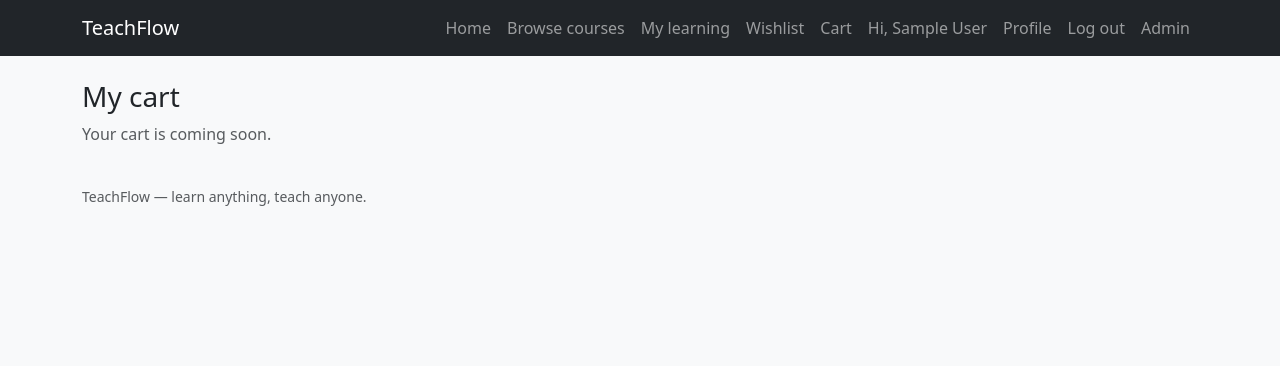
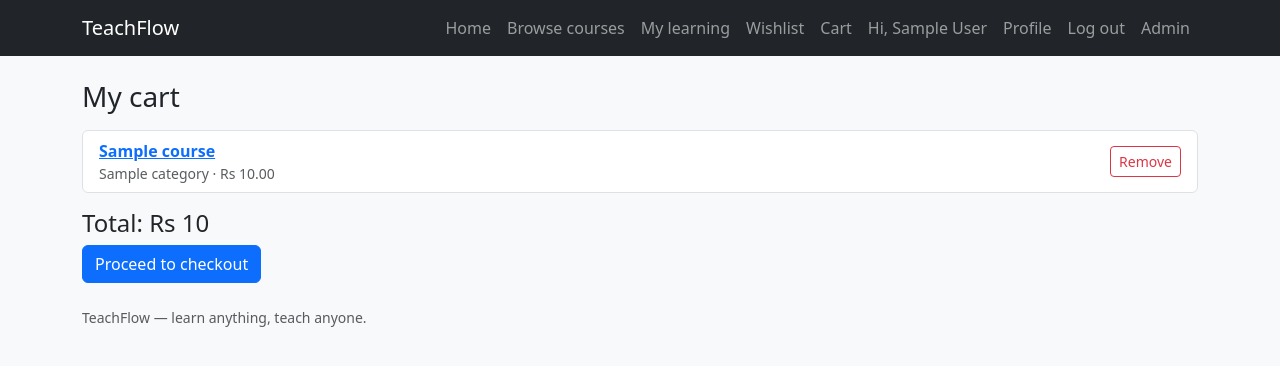
Before and after one commit to AwaisSabit/teachflow-django, a Django app: page /payments/cart/ in a window 1280 px wide. Shown: the top 366 px of the page. Run offline with Django 5.2, Linux system fonts and the light colour scheme; a user stored in the database is signed in; tables that the repository leaves empty hold one stand-in row (values such as "Sample post").

Commit message:
Add the shopping cart with add, remove and totals

```diff
--- a/apps/payments/models.py
+++ b/apps/payments/models.py
@@ -72,3 +72,34 @@ class WishlistItem(models.Model):
 
     def __str__(self):
         return f"{self.student.username} saved {self.course.title}"
+
+
+class CartItem(models.Model):
+    """A paid course a student put in the cart, waiting for checkout."""
+
+    student = models.ForeignKey(
+        settings.AUTH_USER_MODEL,
+        on_delete=models.CASCADE,
+        related_name="cart_items",
+    )
+    course = models.ForeignKey(
+        "courses.Course", on_delete=models.CASCADE, related_name="in_carts"
+    )
+    added_at = models.DateTimeField(auto_now_add=True)
+
+    class Meta:
+        unique_together = ("student", "course")
+        ordering = ["-added_at"]
+
+    def __str__(self):
+        return f"{self.student.username} has {self.course.title} in the cart"
+
+
+def cart_total(student):
+    """What the student's cart costs, in total."""
+    from django.db.models import Sum
+
+    total = CartItem.objects.filter(student=student).aggregate(
+        Sum("course__price")
+    )["course__price__sum"]
+    return total or 0
--- a/apps/payments/urls.py
+++ b/apps/payments/urls.py
@@ -10,4 +10,7 @@ urlpatterns = [
     path("checkout/course/<int:course_pk>/", views.checkout_course, name="checkout_course"),
     path("wishlist/add/<int:course_pk>/", views.wishlist_add, name="wishlist_add"),
     path("wishlist/remove/<int:course_pk>/", views.wishlist_remove, name="wishlist_remove"),
+    path("cart/add/<int:course_pk>/", views.cart_add, name="cart_add"),
+    path("cart/remove/<int:course_pk>/", views.cart_remove, name="cart_remove"),
+    path("checkout/", views.checkout_cart, name="checkout_cart"),
 ]
--- a/apps/payments/views.py
+++ b/apps/payments/views.py
@@ -12,7 +12,7 @@ from apps.courses.models import Course
 from apps.learning.models import Enrollment, is_enrolled
 
 from .forms import SimulatedCheckoutForm
-from .models import Order, OrderItem, WishlistItem
+from .models import CartItem, Order, OrderItem, WishlistItem, cart_total
 
 
 @login_required
@@ -58,12 +58,100 @@ def wishlist_remove(request, course_pk):
     return redirect("payments:wishlist")
 
 
+@login_required
 def cart(request):
-    """Placeholder cart page."""
+    """The signed-in user's cart, with the total to pay."""
+    items = CartItem.objects.filter(student=request.user).select_related(
+        "course__category", "course__instructor"
+    )
     return render(
         request,
-        "coming_soon.html",
-        {"title": "My cart", "message": "Your cart is coming soon."},
+        "payments/cart.html",
+        {"items": items, "total": cart_total(request.user)},
+    )
+
+
+@login_required
+def cart_add(request, course_pk):
+    """Put a paid course in the cart.
+
+    Free courses never go in a cart — they enrol directly. A course
+    the student already owns cannot be bought again.
+    """
+    course = get_object_or_404(
+        Course, pk=course_pk, status=Course.Status.PUBLISHED
+    )
+    if request.method == "POST":
+        if course.is_free:
+            messages.info(
+                request, "This course is free — enrol on it directly."
+            )
+        elif is_enrolled(request.user, course):
+            messages.info(request, "You already own this course.")
+        else:
+            item, created = CartItem.objects.get_or_create(
+                student=request.user, course=course
+            )
+            if created:
+                messages.success(
+                    request, f"“{course.title}” has been added to your cart."
+                )
+            else:
+                messages.info(request, "That course is already in your cart.")
+    return redirect("courses:detail", pk=course.pk)
+
+
+@login_required
+def cart_remove(request, course_pk):
+    """Take a course out of the cart."""
+    course = get_object_or_404(Course, pk=course_pk)
+    if request.method == "POST":
+        CartItem.objects.filter(student=request.user, course=course).delete()
+        messages.success(
+            request, f"“{course.title}” has been removed from your cart."
+        )
+    return redirect("payments:cart")
+
+
+@login_required
+def checkout_cart(request):
+    """Buy everything in the cart through the simulated checkout.
+
+    The page shows the cart and its total, takes card details that
+    are never stored, and on confirmation creates one order for the
+    whole cart, enrols the student on every course, and empties the
+    cart. Coupons are applied here in a later step.
+    """
+    items = CartItem.objects.filter(student=request.user).select_related(
+        "course"
+    )
+    total = cart_total(request.user)
+    if not items.exists():
+        messages.info(request, "Your cart is empty.")
+        return redirect("payments:cart")
+    if request.method == "POST":
+        form = SimulatedCheckoutForm(request.POST)
+        if form.is_valid():
+            order = Order.objects.create(student=request.user, total=total)
+            for item in items:
+                OrderItem.objects.create(
+                    order=order, course=item.course, price=item.course.price
+                )
+                Enrollment.objects.get_or_create(
+                    student=request.user, course=item.course
+                )
+            items.delete()
+            messages.success(
+                request,
+                f"Payment complete — you are now enrolled on {order.items.count()} course(s).",
+            )
+            return redirect("learning:student_dashboard")
+    else:
+        form = SimulatedCheckoutForm()
+    return render(
+        request,
+        "payments/checkout_cart.html",
+        {"form": form, "items": items, "total": total},
     )
 
 
--- a/templates/courses/detail.html
+++ b/templates/courses/detail.html
@@ -98,6 +98,10 @@
               </form>
             {% else %}
               <a class="btn btn-primary w-100" href="{% url 'payments:checkout_course' course.pk %}">Buy this course</a>
+              <form method="post" action="{% url 'payments:cart_add' course.pk %}">
+                {% csrf_token %}
+                <button type="submit" class="btn btn-outline-primary w-100 mt-2">Add to cart</button>
+              </form>
             {% endif %}
           {% else %}
             <a class="btn btn-primary w-100" href="{% url 'accounts:login' %}">Log in to enrol</a>
--- /dev/null
+++ b/templates/payments/cart.html
@@ -0,0 +1,25 @@
+{% extends "base.html" %}
+{% block title %}My cart — TeachFlow{% endblock %}
+{% block content %}
+<h1 class="h3 mb-3">My cart</h1>
+{% if items %}
+  <div class="list-group mb-3">
+    {% for item in items %}
+      <div class="list-group-item d-flex justify-content-between align-items-center">
+        <div>
+          <strong><a href="{% url 'courses:detail' item.course.pk %}">{{ item.course.title }}</a></strong>
+          <div class="text-muted small">{{ item.course.category.name }} · Rs {{ item.course.price }}</div>
+        </div>
+        <form method="post" action="{% url 'payments:cart_remove' item.course.pk %}">
+          {% csrf_token %}
+          <button type="submit" class="btn btn-sm btn-outline-danger">Remove</button>
+        </form>
+      </div>
+    {% endfor %}
+  </div>
+  <p class="h4">Total: Rs {{ total }}</p>
+  <a class="btn btn-primary" href="{% url 'payments:checkout_cart' %}">Proceed to checkout</a>
+{% else %}
+  <p class="text-muted">Your cart is empty. Browse courses and add the ones you want.</p>
+{% endif %}
+{% endblock %}
```
Also changed, not shown: templates/payments/checkout_cart.html (added, +37 -0 lines), tests/test_cart.py (added, +129 -0 lines), apps/payments/migrations/0003_cartitem.py (added).
